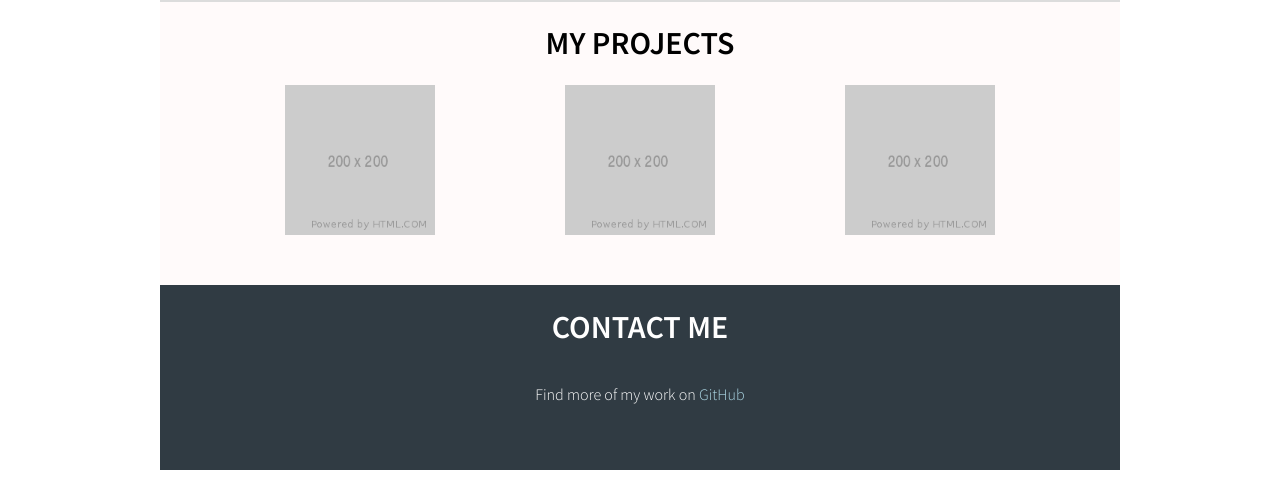
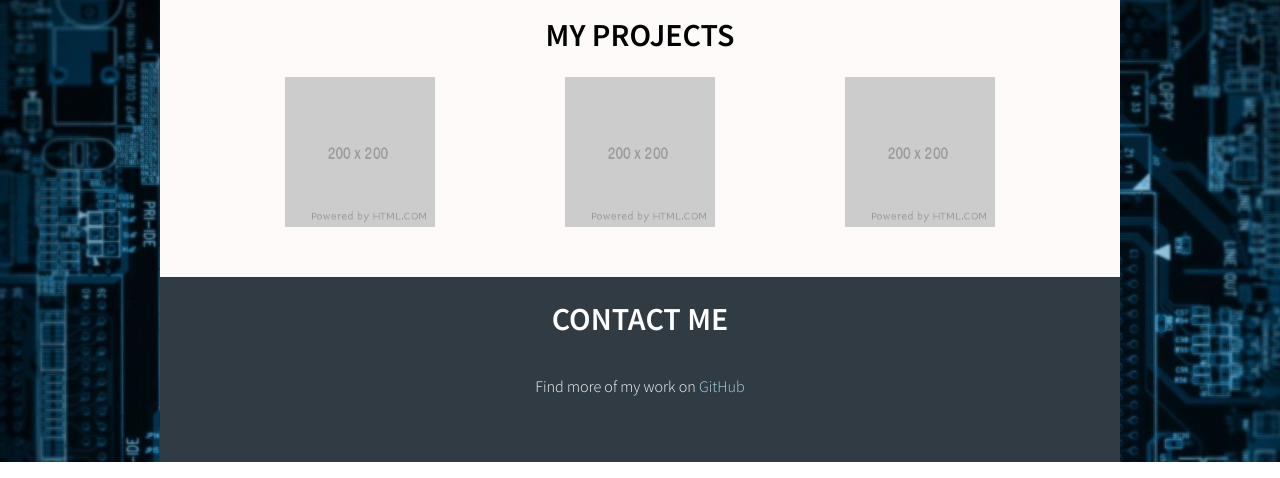
Before and after one commit to hollyphung95/prep-portfolio, a website: page index.html in a window 1280 px wide. Shown: the part 847-1325 px from the top of the page. Drawn offline with Linux system fonts and the light colour scheme.

Commit message:
Completed "Background CSS" section

```diff
--- a/styles.css
+++ b/styles.css
@@ -1,5 +1,13 @@
 html {
   font-family: "Source Sans Pro", sans-serif;
+  scroll-behavior: smooth;
+}
+
+body {
+  margin: 0;
+  background-image: url("assets/motherboard-wallpaper.jpg");
+  background-size: cover;
+  background-attachment: fixed;
 }
 
 .text-align-center {
```
